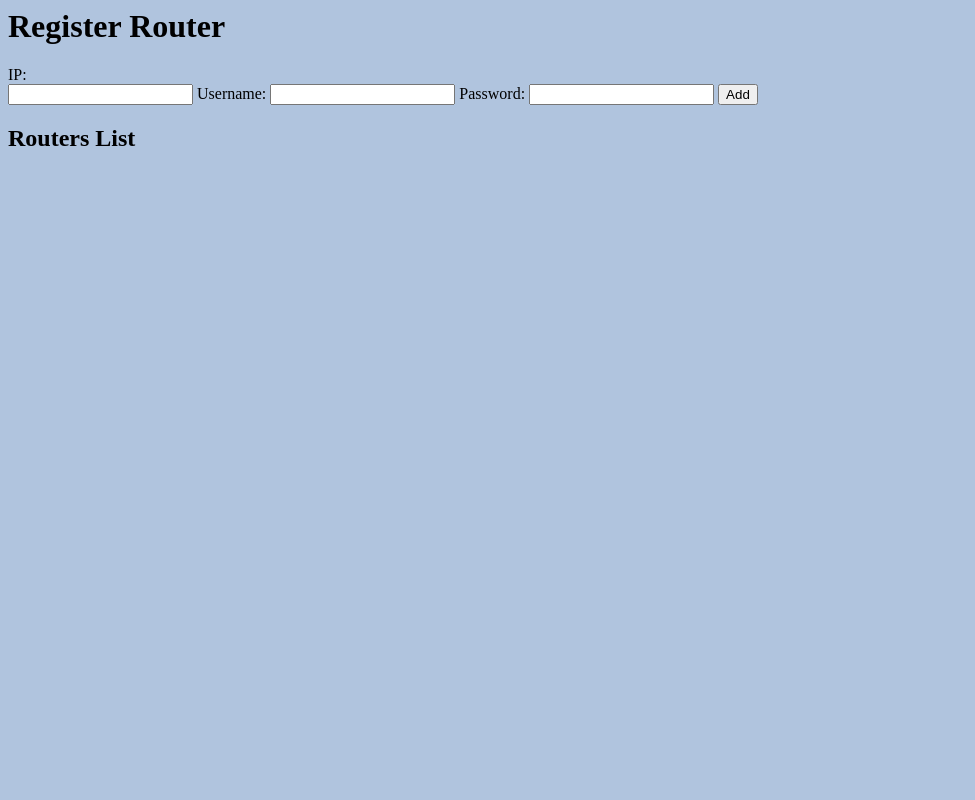
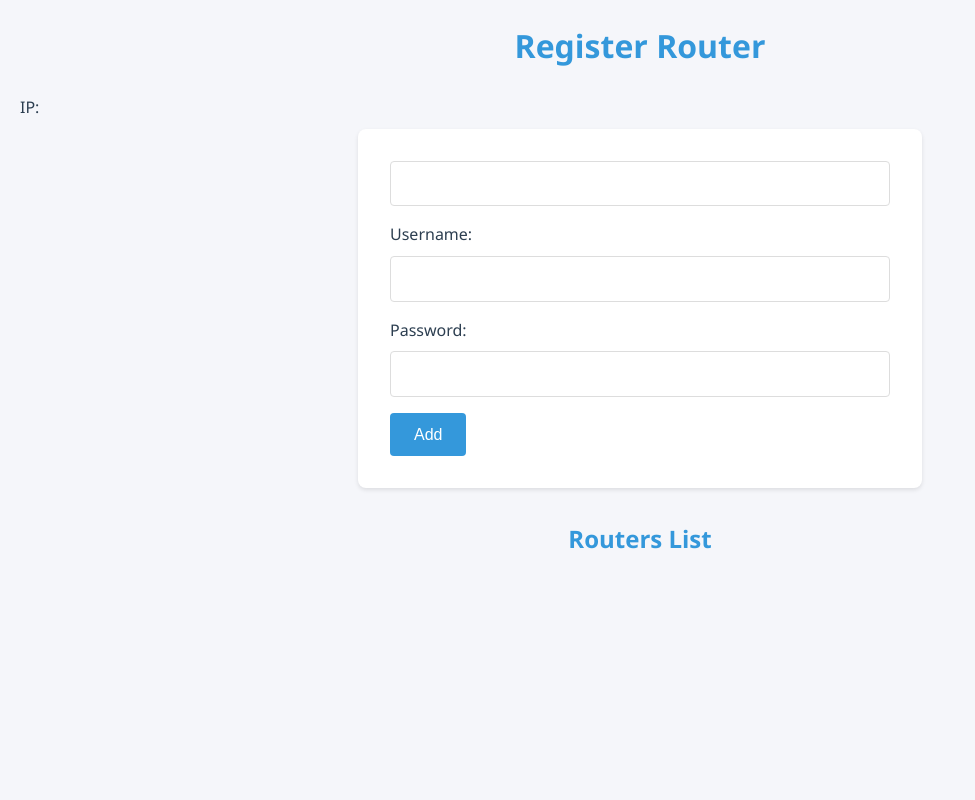
Before and after one commit to IT2166070100/ipa2025-msapp, a Flask app: page / in a window 1280 px wide. Shown: the whole page, without its empty margins (0-975 px from the left). Run offline with Flask 3, Linux system fonts and the light colour scheme; data that the repository does not hold is empty.

Commit message:
Testing pipeline

```diff
--- a/web/static/style.css
+++ b/web/static/style.css
@@ -1 +1,140 @@
-body {background: lightsteelblue;}
+/* Modern color scheme and fonts */
+:root {
+    --primary-color: #3498db;
+    --secondary-color: #2ecc71;
+    --danger-color: #e74c3c;
+    --background-color: #f5f6fa;
+    --card-color: #ffffff;
+    --text-color: #2c3e50;
+}
+
+body {
+    font-family: 'Segoe UI', Tahoma, Geneva, Verdana, sans-serif;
+    background-color: var(--background-color);
+    color: var(--text-color);
+    line-height: 1.6;
+    margin: 0;
+    padding: 20px;
+}
+
+/* Header styling */
+h1, h2 {
+    color: var(--primary-color);
+    text-align: center;
+    margin-bottom: 1.5rem;
+}
+
+/* Form styling */
+form {
+    background-color: var(--card-color);
+    padding: 2rem;
+    border-radius: 8px;
+    box-shadow: 0 2px 4px rgba(0, 0, 0, 0.1);
+    max-width: 500px;
+    margin: 0 auto 2rem auto;
+}
+
+label {
+    display: block;
+    margin-bottom: 0.5rem;
+    color: var(--text-color);
+    font-weight: 500;
+}
+
+input {
+    width: 100%;
+    padding: 0.8rem;
+    margin-bottom: 1rem;
+    border: 1px solid #ddd;
+    border-radius: 4px;
+    box-sizing: border-box;
+    font-size: 1rem;
+}
+
+input:focus {
+    outline: none;
+    border-color: var(--primary-color);
+    box-shadow: 0 0 0 2px rgba(52, 152, 219, 0.2);
+}
+
+button[type="submit"] {
+    background-color: var(--primary-color);
+    color: white;
+    padding: 0.8rem 1.5rem;
+    border: none;
+    border-radius: 4px;
+    cursor: pointer;
+    font-size: 1rem;
+    transition: background-color 0.2s;
+}
+
+button[type="submit"]:hover {
+    background-color: #2980b9;
+}
+
+/* List styling */
+ul {
+    list-style: none;
+    padding: 0;
+    max-width: 500px;
+    margin: 0 auto;
+}
+
+li {
+    background-color: var(--card-color);
+    padding: 1rem;
+    margin-bottom: 0.5rem;
+    border-radius: 4px;
+    box-shadow: 0 2px 4px rgba(0, 0, 0, 0.1);
+    display: flex;
+    justify-content: space-between;
+    align-items: center;
+}
+
+li a {
+    color: var(--primary-color);
+    text-decoration: none;
+    font-weight: 500;
+}
+
+li a:hover {
+    text-decoration: underline;
+}
+
+/* Delete button in list */
+li form {
+    padding: 0;
+    margin: 0;
+    background: none;
+    box-shadow: none;
+}
+
+li button[type="submit"] {
+    background-color: var(--danger-color);
+    padding: 0.5rem 1rem;
+    font-size: 0.9rem;
+}
+
+li button[type="submit"]:hover {
+    background-color: #c0392b;
+}
+
+/* Responsive design */
+@media (max-width: 600px) {
+    body {
+        padding: 10px;
+    }
+
+    form {
+        padding: 1rem;
+    }
+
+    li {
+        flex-direction: column;
+        align-items: flex-start;
+    }
+
+    li form {
+        margin-top: 0.5rem;
+    }
+}
```
